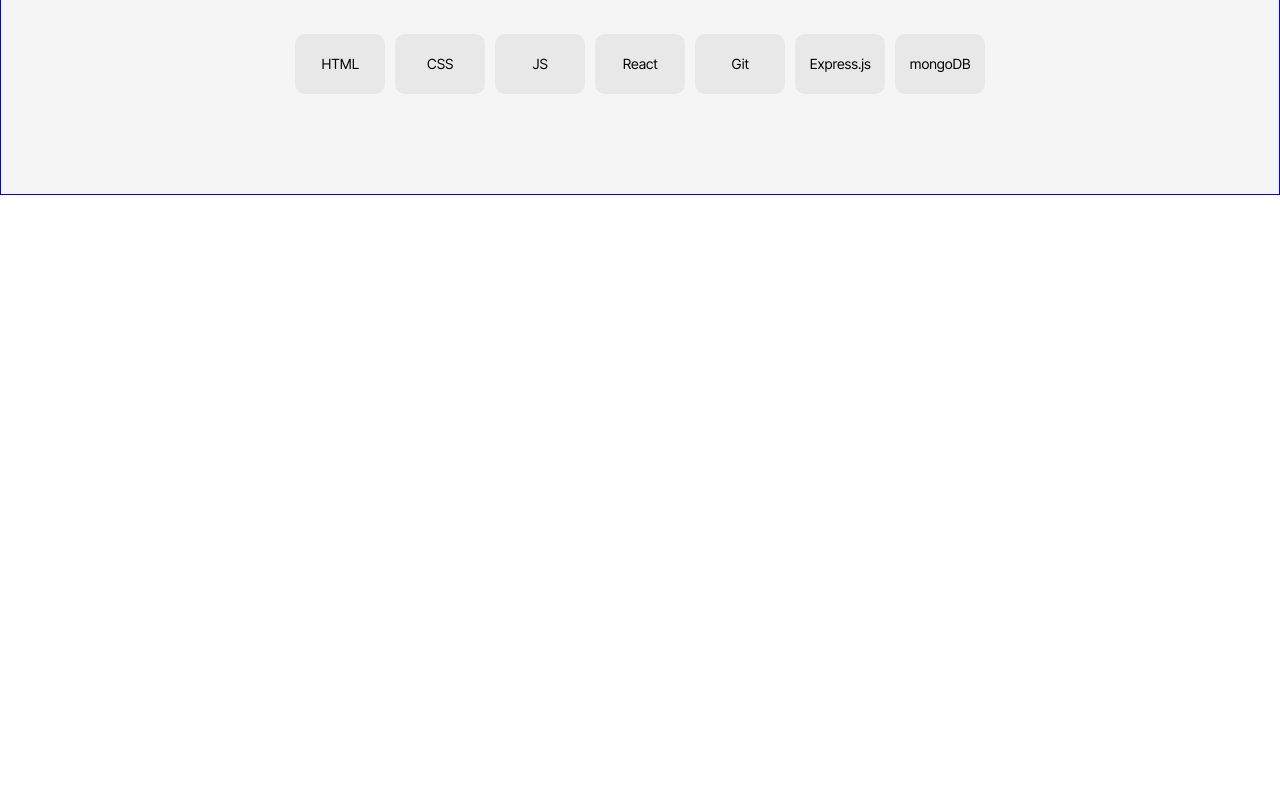
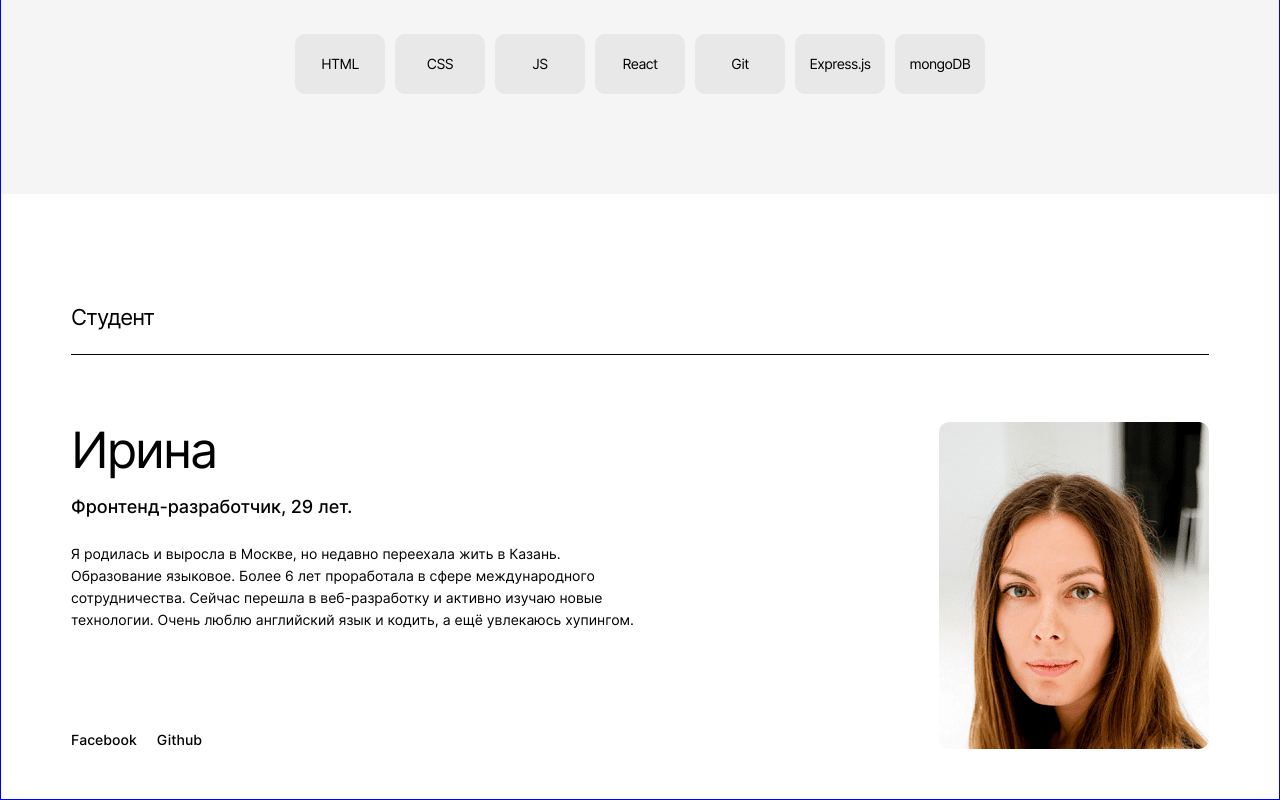
Before and after one commit to ClickEsc/movies-explorer-frontend, a React (Create React App) app: page / in a window 1280 px wide. Shown: the part 1705-2505 px from the top of the page. Before the commit the page ends 1900 px from the top, so only its background shows below. Built offline with nearby package versions, Linux system fonts and the light colour scheme.

Commit message:
Feat: Add AboutMe component && styles

```diff
--- /dev/null
+++ b/src/components/AboutMe/AboutMe.css
@@ -0,0 +1,71 @@
+.about-me {
+  padding: 110px 70px 50px;
+  background-color: #fff;
+}
+
+.about-me__title {
+  margin: 0;
+  padding-bottom: 23px;
+  font-size: 22px;
+  font-weight: 400;
+  line-height: 27px;
+  letter-spacing: -.04em;
+  border-bottom: 1px solid #000;
+}
+
+.about-me__container {
+  display: flex;
+  flex-direction: row;
+  flex-wrap: wrap-reverse;
+  justify-content: space-between;
+}
+
+.about-me__info {
+  margin-top: 66px;
+}
+
+.about-me__name {
+  margin: 0 0 18px;
+  font-size: 50px;
+  font-weight: 400;
+  line-height: 58px;
+  letter-spacing: -.04em;
+  color: #000;
+}
+
+.about-me__description {
+  margin: 0 0 26px;
+  font-size: 18px;
+  font-weight: 500;
+  line-height: 20px;
+  color: #000;
+}
+
+.about-me__text {
+  margin: 0 0 99px;
+  max-width: 600px;
+  font-size: 14px;
+  line-height: 22px;
+  color: #000;
+}
+
+.about-me__photo {
+  margin-top: 66px;
+  width: 270px;
+  height: 327px;
+  background-size: cover;
+  border-radius: 10px;
+}
+
+.about-me__link {
+  margin: 0 20px 0 0;
+  font-size: 14px;
+  font-weight: 500;
+  line-height: 17px;
+  color: #000;
+  text-decoration: none;
+}
+
+.about-me__link:last-of-type {
+  margin: 0;
+}
--- /dev/null
+++ b/src/components/AboutMe/AboutMe.js
@@ -0,0 +1,30 @@
+import { checkMyAge } from '../../utils/constants';
+import photo from '../../images/about-me__photo.png';
+import './AboutMe.css';
+
+function AboutMe() {
+  return (
+    <section className="about-me" id="about-me">
+      <h2 className="about-me__title">Студент</h2>
+      <div className="about-me__container">
+        <div className="about-me__info">
+          <h3 className="about-me__name">Ирина</h3>
+          <p className="about-me__description">Фронтенд-разработчик, {checkMyAge()}.</p>
+          <p className="about-me__text">
+            Я родилась и выросла в Москве, но недавно переехала жить в Казань.
+            Образование&nbsp;языковое. Более 6 лет проработала в сфере международного
+            сотрудничества. Сейчас перешла в веб-разработку и активно изучаю
+            новые технологии. Очень люблю английский язык и кодить, а ещё увлекаюсь хупингом.
+          </p>
+          <div className="about-me__links">
+          <a href="https://facebook.com/" className="about-me__link">Facebook</a>
+          <a href="https://github.com/ClickEsc" className="about-me__link">Github</a>
+        </div>
+        </div>
+        <img className="about-me__photo" src={photo} alt="Фотография автора работы"/>
+      </div>
+    </section>
+  );
+}
+
+export default AboutMe;
--- a/src/components/Main/Main.js
+++ b/src/components/Main/Main.js
@@ -2,6 +2,7 @@ import Promo from '../Promo/Promo';
 import NavTab from '../NavTab/NavTab';
 import AboutProject from '../AboutProject/AboutProject';
 import Techs from '../Techs/Techs';
+import AboutMe from '../AboutMe/AboutMe';
 
 function Main() {
   return (
@@ -10,6 +11,7 @@ function Main() {
       <NavTab />
       <AboutProject />
       <Techs />
+      <AboutMe />
     </section>
   );
 }
--- /dev/null
+++ b/src/utils/constants.js
@@ -0,0 +1,36 @@
+// Функция рассчета моего возраста
+function checkMyAge() {
+  const now = new Date();
+  const today = new Date(now.getFullYear(), now.getMonth(), now.getDate());
+  const birthDate = new Date(1991, 9, 27);
+
+  // День рождения в текущем году
+  const birthDateNow = new Date(today.getFullYear(), birthDate.getMonth(), birthDate.getDate());
+
+  let age;
+  let years;
+
+  // Возраст = текущий год - год рождения
+  age = today.getFullYear() - birthDate.getFullYear();
+
+  // Если день рождения в этом году ещё предстоит, то вычитаем из age один год
+  if (today < birthDateNow) {
+    age = age-1;
+  }
+
+  const ageString = age.toString();
+
+  if (ageString.endsWith('1')) {
+    years = 'год';
+  } else if (ageString.endsWith('2') || ageString.endsWith('3') || ageString.endsWith('4')) {
+    years = 'года';
+  } else {
+    years = 'лет';
+  }
+
+  return age + ' ' + years
+}
+
+module.exports = {
+  checkMyAge
+}
```
Also changed, not shown: src/images/about-me__photo.png (added).
